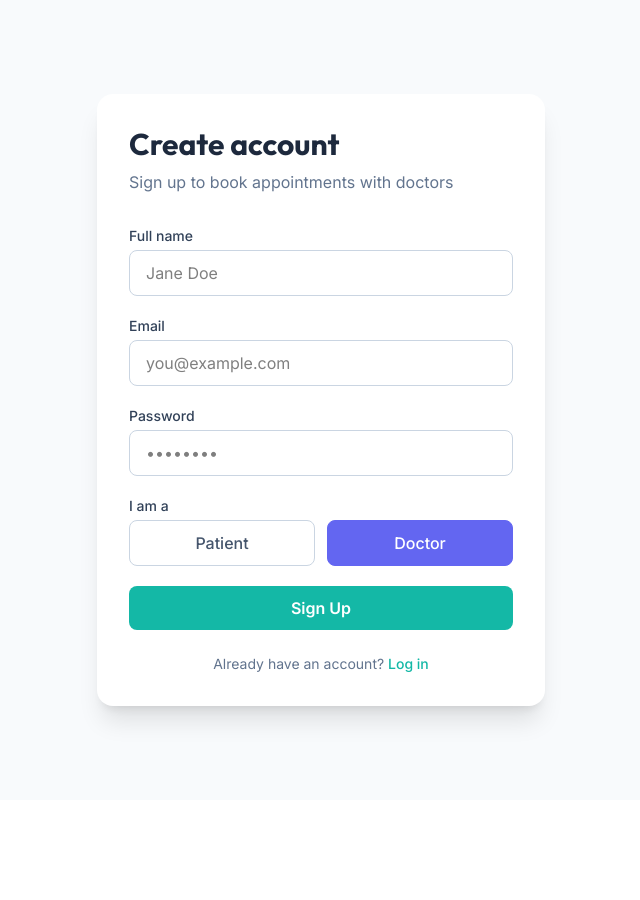
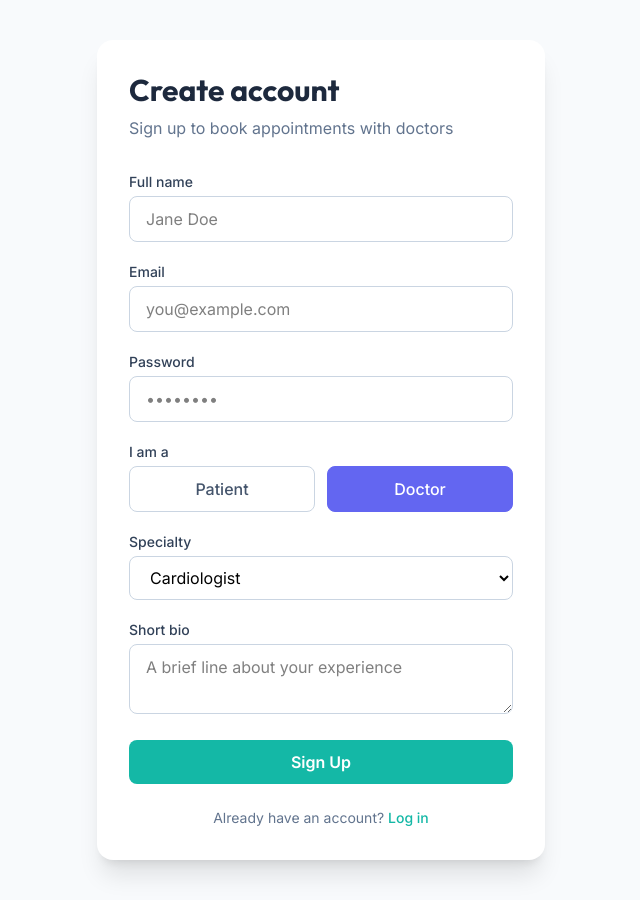
Before and after one commit to Nikhil-ZE/slot-booking-portal, a React (Vite) app: page /register in a window 1280 px wide. Both pictures are taken after a click on the button "Doctor". Shown: the whole page, without its empty margins (319-959 px from the left). Before the commit the page ends 800 px from the top, so only its background shows below. Built offline with nearby package versions, Linux system fonts and the light colour scheme.

Commit message:
Add specialty and bio fields for doctor registration

```diff
--- a/src/pages/Register.jsx
+++ b/src/pages/Register.jsx
@@ -1,11 +1,15 @@
 import { useState } from 'react';
 import { Link, useNavigate } from 'react-router-dom';
+
+const specialties = ['Cardiologist', 'Dermatologist', 'Pediatrician', 'General Physician', 'Orthopedic', 'Neurologist'];
 
 function Register() {
   const [name, setName] = useState('');
   const [email, setEmail] = useState('');
   const [password, setPassword] = useState('');
   const [role, setRole] = useState('patient');
+  const [specialty, setSpecialty] = useState(specialties[0]);
+  const [bio, setBio] = useState('');
   const [error, setError] = useState('');
   const [loading, setLoading] = useState(false);
   const navigate = useNavigate();
@@ -16,10 +20,16 @@ function Register() {
     setLoading(true);
 
     try {
+      const body = { name, email, password, role };
+      if (role === 'doctor') {
+        body.specialty = specialty;
+        body.bio = bio;
+      }
+
       const res = await fetch(`${import.meta.env.VITE_API_URL}/auth/register`, {
         method: 'POST',
         headers: { 'Content-Type': 'application/json' },
-        body: JSON.stringify({ name, email, password, role }),
+        body: JSON.stringify(body),
       });
 
       const data = await res.json();
@@ -45,7 +55,7 @@ if (data.user.role === 'doctor') {
   };
 
   return (
-    <div className="min-h-screen bg-surface flex items-center justify-center px-4">
+    <div className="min-h-screen bg-surface flex items-center justify-center px-4 py-10">
       <div className="w-full max-w-md bg-white rounded-2xl shadow-xl p-8">
         <h1 className="text-3xl font-bold text-slate-800 mb-2">Create account</h1>
         <p className="text-slate-500 mb-8">Sign up to book appointments with doctors</p>
@@ -121,6 +131,34 @@ if (data.user.role === 'doctor') {
             </div>
           </div>
 
+          {role === 'doctor' && (
+            <>
+              <div>
+                <label className="block text-sm font-medium text-slate-700 mb-1">Specialty</label>
+                <select
+                  value={specialty}
+                  onChange={(e) => setSpecialty(e.target.value)}
+                  className="w-full px-4 py-2.5 rounded-lg border border-slate-300 focus:outline-none focus:ring-2 focus:ring-doctor focus:border-transparent bg-white"
+                >
+                  {specialties.map((s) => (
+                    <option key={s} value={s}>{s}</option>
+                  ))}
+                </select>
+              </div>
+
+              <div>
+                <label className="block text-sm font-medium text-slate-700 mb-1">Short bio</label>
+                <textarea
+                  value={bio}
+                  onChange={(e) => setBio(e.target.value)}
+                  rows="2"
+                  className="w-full px-4 py-2.5 rounded-lg border border-slate-300 focus:outline-none focus:ring-2 focus:ring-doctor focus:border-transparent"
+                  placeholder="A brief line about your experience"
+                />
+              </div>
+            </>
+          )}
+
           <button
             type="submit"
             disabled={loading}
```
Lines whose indentation alone changed are shown as unchanged.
